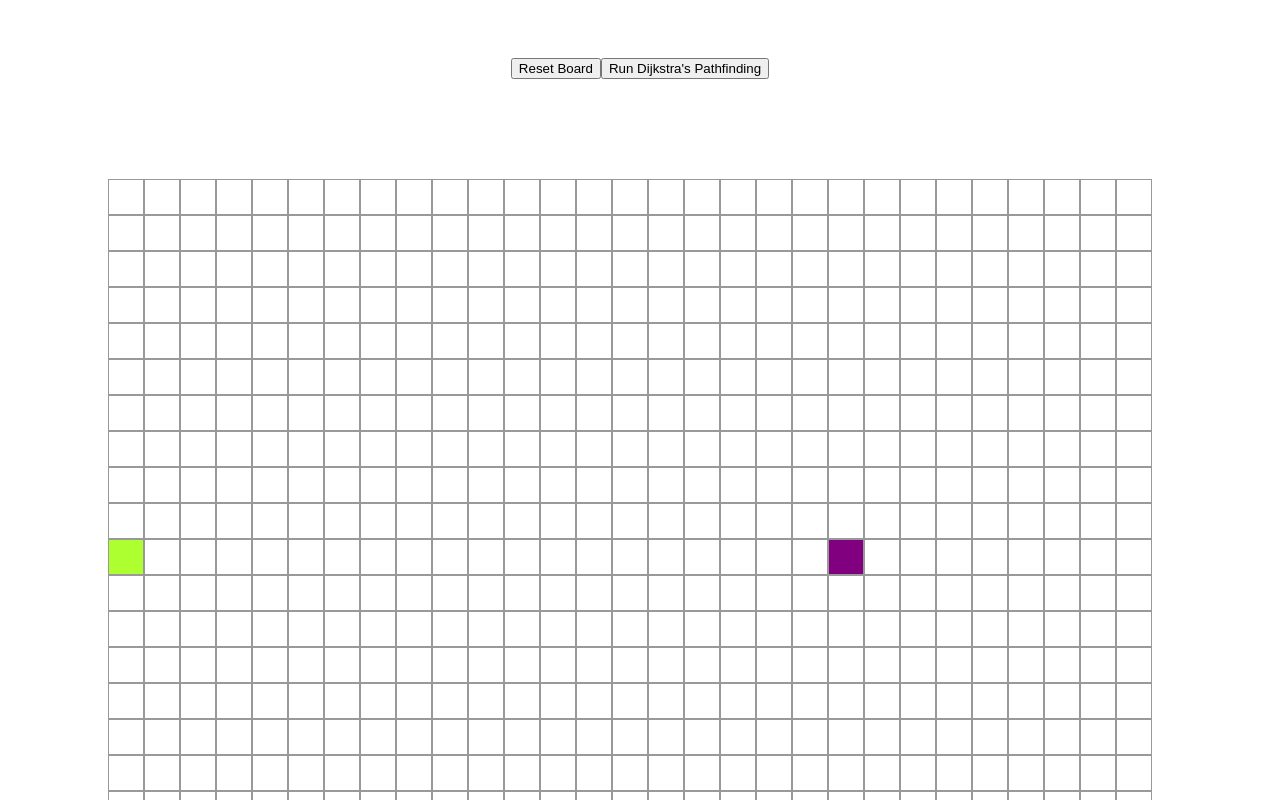
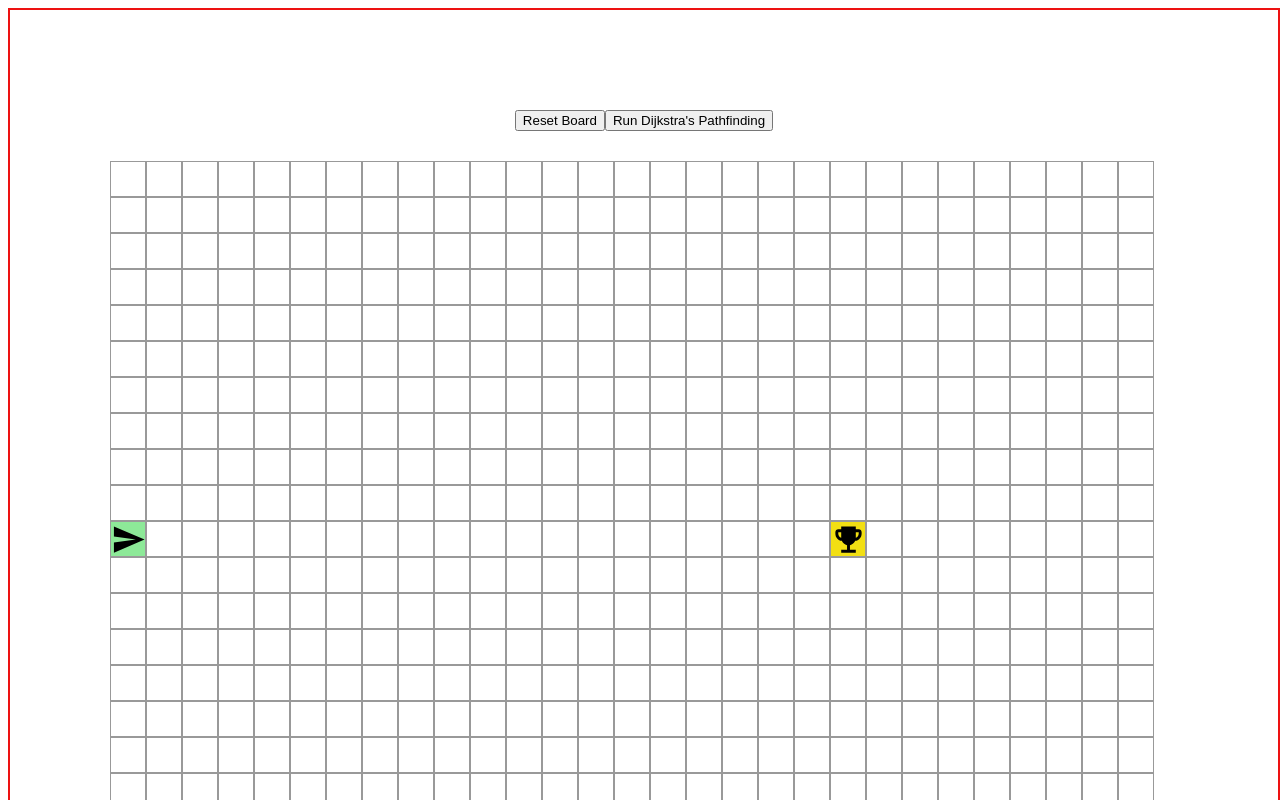
Before and after one commit to TBau23/pathfind-visualizer-project, a React (Create React App) app in the folder pathfinder/: page / in a window 1280 px wide. Shown: the top 800 px of the page. Built offline with nearby package versions, Linux system fonts and the light colour scheme.

Commit message:
first steps of drag and drop on start and end nodes implemented, not fully functional though

```diff
--- a/pathfinder/package.json
+++ b/pathfinder/package.json
@@ -3,6 +3,8 @@
   "version": "0.1.0",
   "private": true,
   "dependencies": {
+    "@material-ui/core": "^4.11.3",
+    "@material-ui/icons": "^4.11.2",
     "@testing-library/jest-dom": "^4.2.4",
     "@testing-library/react": "^9.5.0",
     "@testing-library/user-event": "^7.2.1",
--- a/pathfinder/src/Animations/animatedDijkstra.js
+++ b/pathfinder/src/Animations/animatedDijkstra.js
@@ -3,7 +3,9 @@ export function animateDijkstra(visitedNodesInOrder, nodesInShortestPathOrder) {
         if ( i === visitedNodesInOrder.length) { // if at index one past length of visited nodes in order aka at the end
             setTimeout(() => {
                 animateShortestPath(nodesInShortestPathOrder);
-            }, 10 * i); // why 10 ?
+            },  10 * i); // why 10 ? if it matches the next timeout, then highlighting the shortest path will start right
+            // when the search appears to finish. If it's any faster, than it will overtake the other animation and the final path
+            // wont appear in full
             return;
         }
         setTimeout(() => {
@@ -22,6 +24,6 @@ export function animateShortestPath(nodesInShortestPathOrder) {
 
             document.getElementById(`node-${node.row}-${node.col}`).className =
             'node node-shortest-path';
-        }, 50 * i);
+        }, 50 * i); // determines how quickly the final path highlights
     };
 };
--- a/pathfinder/src/Components/Grid/Grid.css
+++ b/pathfinder/src/Components/Grid/Grid.css
@@ -1,5 +1,5 @@
 .grid {
   padding: 100px 100px;
-  /* margin: auto; */
-  position: absolute;
+  border: 2px solid rgb(237, 18, 18);
+  position: fixed;
 }
--- a/pathfinder/src/Components/Grid/Grid.js
+++ b/pathfinder/src/Components/Grid/Grid.js
@@ -3,6 +3,7 @@ import './Grid.css';
 import Node from '../Node/Node';
 import {animateDijkstra} from '../../Animations/animatedDijkstra';
 import {dijkstras, getNodesInShortestPathOrder} from '../../Algorithms/dijsktras';
+import { parseRowAndColumn } from '../../Utilities/parseRowAndColumn';
 
 const DEFAULT_START_ROW = 7;
 const DEFAULT_START_COLUMN = 10;
@@ -21,6 +22,8 @@ class Grid extends React.Component {
         this.handleMouseDown = this.handleMouseDown.bind(this);
         this.handleMouseEnter = this.handleMouseEnter.bind(this);
         this.handleMouseUp = this.handleMouseUp.bind(this);
+        this.handleDrop = this.handleDrop.bind(this);
+        this.handleDragOver = this.handleDragOver.bind(this);
 
     }
 
@@ -60,8 +63,8 @@ class Grid extends React.Component {
         this.setState({nodes: grid})
     }
 
-    updateGrid(nodes, row, col) {
-        let newGrid = nodes.slice() // create copy so that we do not directly mutate state
+    updateGridWalls(nodes, row, col) {
+        const newGrid = nodes.slice() // create copy so that we do not directly mutate state
         const currentNode = newGrid[row][col];
         const newNode = {
             ...currentNode,
@@ -71,8 +74,21 @@ class Grid extends React.Component {
         return newGrid;
     }
 
+    updateStartNode(nodes, row, col) {
+        const newGrid = nodes.slice();
+        const oldStart = newGrid[DEFAULT_START_ROW][DEFAULT_START_COLUMN];
+        oldStart.start_node = false;
+        const targetNode = newGrid[row][col];
+        const newStart = {
+            ...targetNode,
+            start_node: true
+        };
+        newGrid[row][col] = newStart;
+        return newGrid;
+    }
+
     handleMouseDown(row, col) {
-        const updatedGrid = this.updateGrid(this.state.nodes, row, col);
+        const updatedGrid = this.updateGridWalls(this.state.nodes, row, col);
         this.setState({nodes: updatedGrid, mouseDown: true});
     }
 
@@ -82,8 +98,25 @@ class Grid extends React.Component {
 
     handleMouseEnter(row, col) {
         if(!this.state.mouseDown) return;
-        const updatedGrid = this.updateGrid(this.state.nodes, row, col)
+        const updatedGrid = this.updateGridWalls(this.state.nodes, row, col)
         this.setState({nodes: updatedGrid})
+    }
+
+    handleDrop(e) {
+        e.preventDefault();
+        const node_id = e.dataTransfer.getData('node_id');
+        const node = document.getElementById(node_id);
+        node.style.display = 'block';
+        console.log('drop')
+        const row = parseRowAndColumn(e.target.id)[0];
+        const col = parseRowAndColumn(e.target.id)[1];
+        console.log(row, col)
+        const updatedGrid = this.updateStartNode(this.state.nodes, row, col);
+        this.setState({nodes: updatedGrid});
+    }
+
+    handleDragOver(e) {
+        e.preventDefault()
     }
 
     visualizeDijkstra() {
@@ -93,7 +126,6 @@ class Grid extends React.Component {
         const visitedNodesInOrder = dijkstras(nodes, startNode, endNode);
         const nodesInShortestPathOrder = getNodesInShortestPathOrder(endNode);
         animateDijkstra(visitedNodesInOrder, nodesInShortestPathOrder);
-
     }
 
     render() {
@@ -101,9 +133,10 @@ class Grid extends React.Component {
 
         return (
             <div>
-                <button style={{marginTop: '50px'}} onClick={() => this.clearBoard()}>Reset Board</button>
-                <button onClick={() => this.visualizeDijkstra()}>Run Dijkstra's Pathfinding</button>
-                <div className='grid' >
+
+                <div className='grid' onDrop={this.handleDrop} onDragOver={this.handleDragOver}>
+                <button style={{marginBottom: 30}} onClick={() => this.clearBoard()}>Reset Board</button>
+                <button style={{marginBottom: 30}} onClick={() => this.visualizeDijkstra()}>Run Dijkstra's Pathfinding</button>
                     {nodes.map((row, i) => {
                         return (
                             <div key={i}>
@@ -116,6 +149,8 @@ class Grid extends React.Component {
                                             handleMouseDown={this.handleMouseDown}
                                             handleMouseUp={this.handleMouseUp}
                                             handleMouseEnter={this.handleMouseEnter}
+                                            handleDragOver={this.handleDragOver}
+                                            handleDrop={this.handleDrop}
                                             >
 
                                             </Node>
--- a/pathfinder/src/Components/Node/Node.css
+++ b/pathfinder/src/Components/Node/Node.css
@@ -12,11 +12,11 @@
 }
 
 .start {
-  background-color: greenyellow;
+  background-color: rgb(141, 233, 152);
 }
 
 .end {
-  background-color: purple;
+  background-color: rgb(242, 223, 19);
 }
 
 @keyframes build-wall {
@@ -44,21 +44,21 @@
   0% {
     transform: scale(0.3);
     background-color: rgba(0, 0, 66, 0.75);
-    border-radius: 100%;
+    border-radius: 0% 100% 0% 100% / 0% 100% 0% 100%;
   }
 
   50% {
-    background-color: rgba(17, 104, 217, 0.75);
+    background-color: rgba(24, 235, 179, 0.75);
   }
 
   75% {
     transform: scale(1.2);
-    background-color: rgba(0, 217, 159, 0.75);
+    background-color: rgba(53, 148, 123, 0.75);
   }
 
   100% {
     transform: scale(1);
-    background-color: rgba(0, 190, 218, 0.75);
+    background-color: rgba(32, 162, 182, 0.75);
   }
 }
 
@@ -76,16 +76,16 @@
 @keyframes shortestPath {
   0% {
     transform: scale(0.6);
-    background-color: rgb(255, 254, 106);
+    background-color: rgb(247, 106, 45);
   }
 
   50% {
     transform: scale(1.2);
-    background-color: rgb(255, 254, 106);
+    background-color: rgb(247, 106, 45);
   }
 
   100% {
     transform: scale(1);
-    background-color: rgb(255, 254, 106);
+    background-color: rgb(247, 106, 45);
   }
 }
--- a/pathfinder/src/Components/Node/Node.js
+++ b/pathfinder/src/Components/Node/Node.js
@@ -1,10 +1,27 @@
 import React from 'react';
 import './Node.css'
+import EmojiEventsIcon from '@material-ui/icons/EmojiEvents';
+import SendIcon from '@material-ui/icons/Send';
+
 
 class Node extends React.Component {
 
+    dragStart(e) {
+        const target = e.target;
+        e.dataTransfer.setData('node_id', target.id);
+        console.log(target.id)
+
+        // setTimeout(() => {
+        //     target.style.display = 'none'
+        // }, 0);
+    }
+
+    // dragOver(e) {
+    //     e.stopPropagation();
+    // }
+
     render() {
-        const { nodeInfo, handleMouseDown, handleMouseUp, handleMouseEnter } = this.props
+        const { nodeInfo, handleMouseDown, handleMouseUp, handleMouseEnter} = this.props
         // going to have a variety of node types, class name will be determined based on that
         const nodeType = nodeInfo.wall ? 'wall'
                 : nodeInfo.start_node ? 'start'
@@ -12,6 +29,9 @@ class Node extends React.Component {
                 : nodeInfo.weight ? 'weight'
                 : ''
         const canBuildWall = !nodeInfo.start_node && !nodeInfo.end_node
+        const isStart = nodeInfo.start_node
+        const isEnd = nodeInfo.end_node
+
     return (
         <div
         id={`node-${nodeInfo.row}-${nodeInfo.col}`}
@@ -19,8 +39,14 @@ class Node extends React.Component {
         onMouseEnter={canBuildWall ? () => handleMouseEnter(nodeInfo.row, nodeInfo.col) : null}
         onMouseDown={canBuildWall ? () => handleMouseDown(nodeInfo.row, nodeInfo.col) : null}
         onMouseUp={() => handleMouseUp()}
+        draggable={isStart || isEnd ? 'true' : 'false'}
+        onDragStart={this.dragStart}
+        onDragOver={this.dragOver}
+
 
         >
+            {isStart ? <SendIcon fontSize='large' />: null}
+            {isEnd ? <EmojiEventsIcon fontSize='large'/> : null}
         </div>
     )
     }
--- /dev/null
+++ b/pathfinder/src/Utilities/parseRowAndColumn.js
@@ -0,0 +1,7 @@
+
+export function parseRowAndColumn(id) {
+    const rowNcol = id.split('-').slice(1)
+    const row = parseInt(rowNcol[0])
+    const col = parseInt(rowNcol[1])
+    return [row,col]
+};
```
Also changed, not shown: 1 other file (tests, documents, lock files or other folders).
